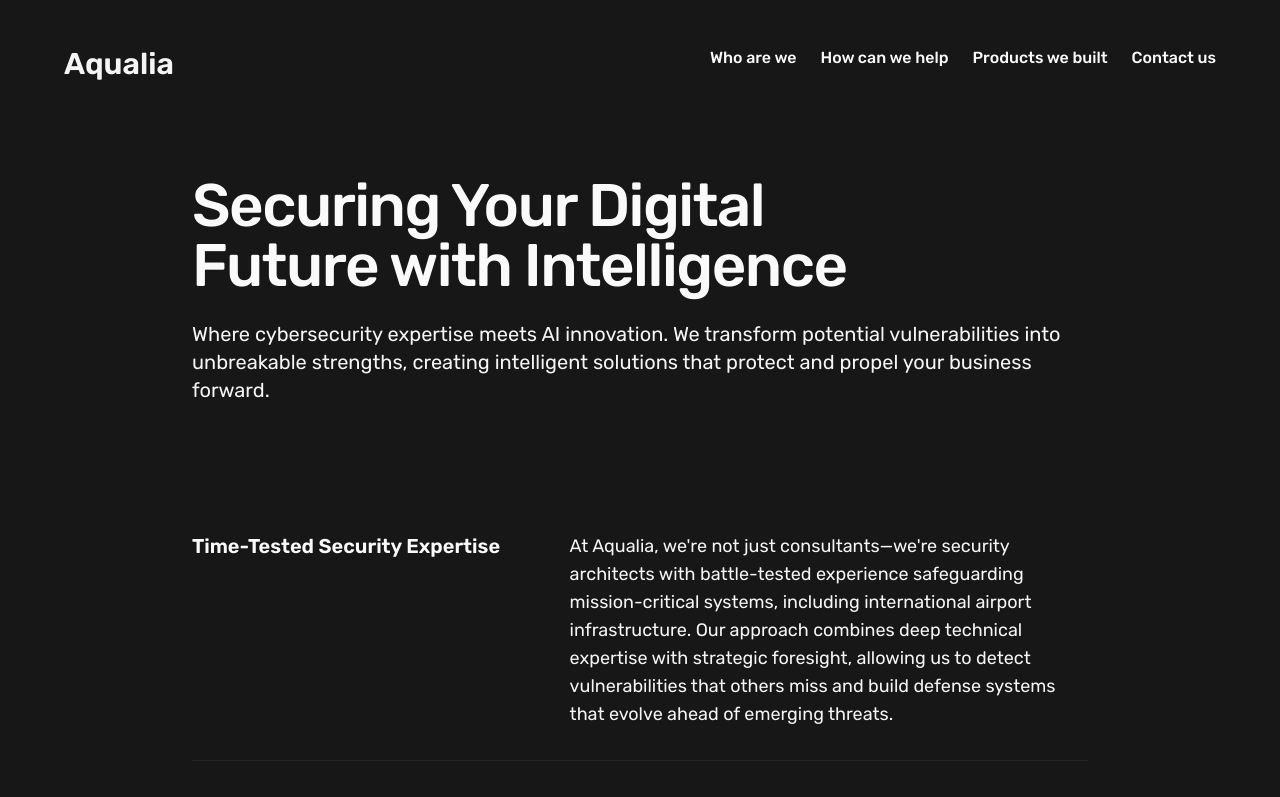
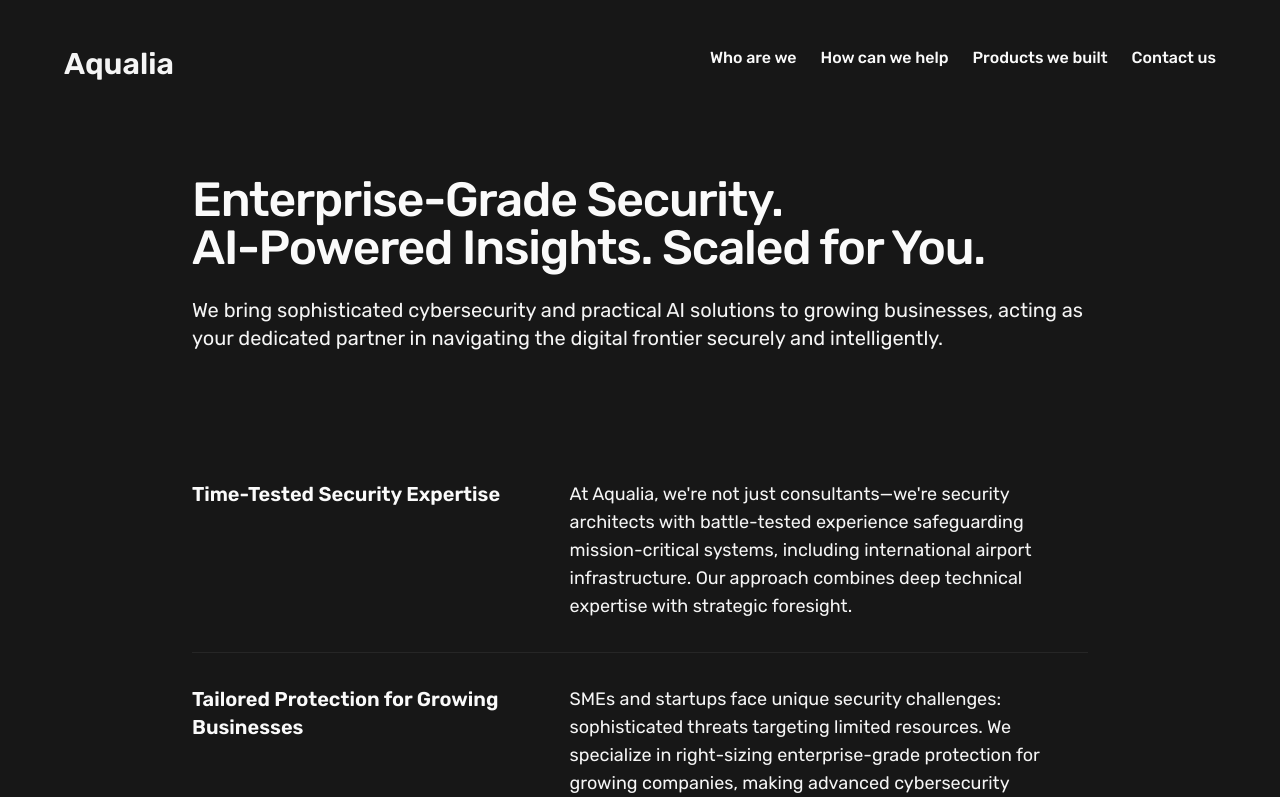
Before and after one commit to Bhatte/aqualia.github.io, a React (Vite) app: page / in a window 1280 px wide. Shown: the top 797 px of the page. Built offline with nearby package versions, Linux system fonts and the light colour scheme.

Commit message:
Content Update
Changes to content across the site

```diff
--- a/src/components/Hero.jsx
+++ b/src/components/Hero.jsx
@@ -15,9 +15,9 @@ const Hero = () => {
             initial={{ opacity: 0, y: 20 }}
             animate={{ opacity: 1, y: 0 }}
             transition={{ duration: 0.8, delay: 0.2 }}
-            className="font-display text-4xl sm:text-5xl md:text-6xl font-medium tracking-tight text-neutral-50 [text-wrap:balance]"
+            className="font-display text-4xl sm:text-5xl md:text-5xl font-medium tracking-tight text-neutral-50"
           >
-            Securing Your Digital Future with Intelligence
+            <span className="whitespace-nowrap">Enterprise-Grade Security.</span> <span className="whitespace-nowrap">AI-Powered Insights.</span> <span className="whitespace-nowrap">Scaled for You.</span>
           </motion.h1>
           <motion.p
             initial={{ opacity: 0, y: 20 }}
@@ -25,9 +25,7 @@ const Hero = () => {
             transition={{ duration: 0.8, delay: 0.4 }}
             className="mt-6 text-lg md:text-xl text-neutral-100"
           >
-            Where cybersecurity expertise meets AI innovation. We transform potential
-            vulnerabilities into unbreakable strengths, creating intelligent solutions
-            that protect and propel your business forward.
+            We bring sophisticated cybersecurity and practical AI solutions to growing businesses, acting as your dedicated partner in navigating the digital frontier securely and intelligently.
           </motion.p>
         </div>
       </div>
--- a/src/components/Highlights.jsx
+++ b/src/components/Highlights.jsx
@@ -29,7 +29,7 @@ const Highlights = () => {
     {
       title: "Time-Tested Security Expertise",
       description:
-        "At Aqualia, we're not just consultants—we're security architects with battle-tested experience safeguarding mission-critical systems, including international airport infrastructure. Our approach combines deep technical expertise with strategic foresight, allowing us to detect vulnerabilities that others miss and build defense systems that evolve ahead of emerging threats."
+        "At Aqualia, we're not just consultants—we're security architects with battle-tested experience safeguarding mission-critical systems, including international airport infrastructure. Our approach combines deep technical expertise with strategic foresight."
     },
     {
       title: "Tailored Protection for Growing Businesses",
--- a/src/pages/Services.jsx
+++ b/src/pages/Services.jsx
@@ -10,7 +10,7 @@ const Services = () => {
 
         <div className="mt-8 text-lg text-neutral-100">
           <p>
-            We deliver precision-engineered solutions built on deep expertise and real-world experience.
+            We deliver solutions built on deep expertise and real-world experience.
             Every service is tailored to your specific business context—because effective security and AI
             implementation isn't about applying generic templates, but crafting strategies that align with
             your unique objectives.
```
